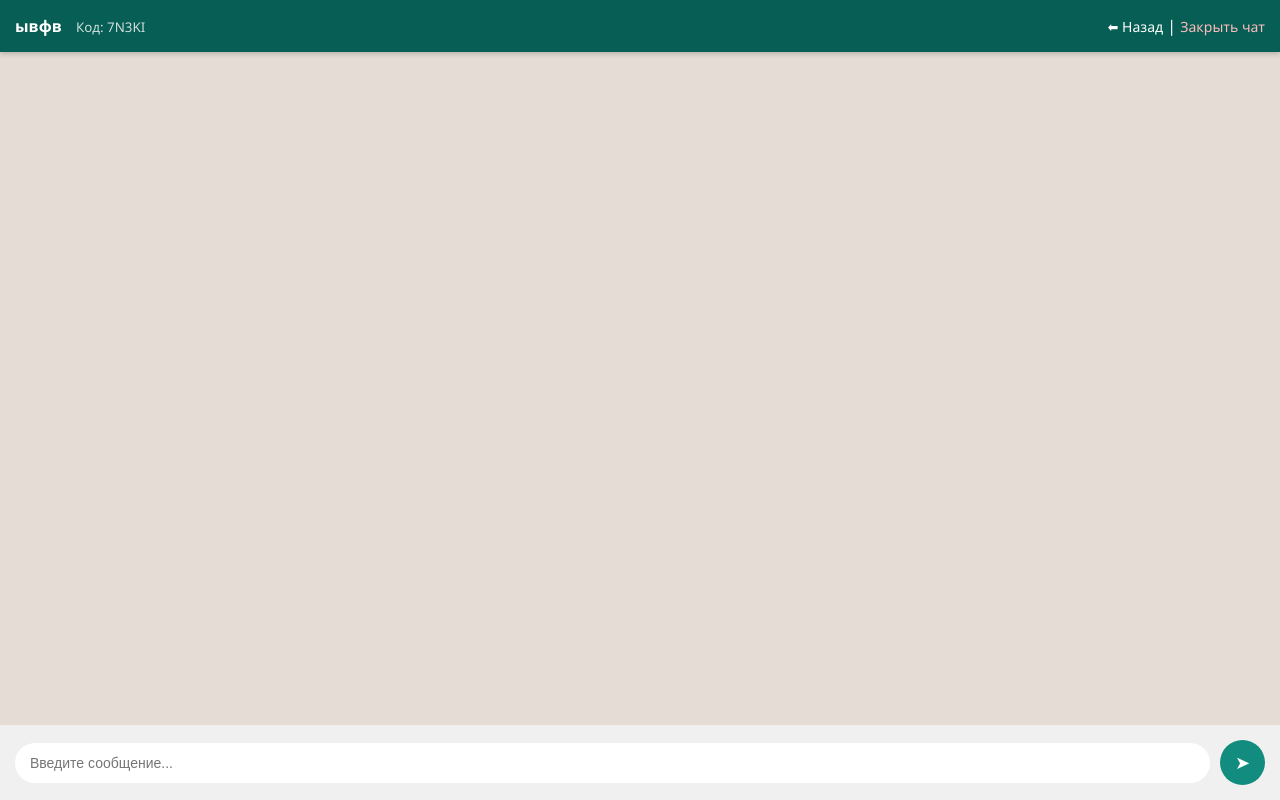
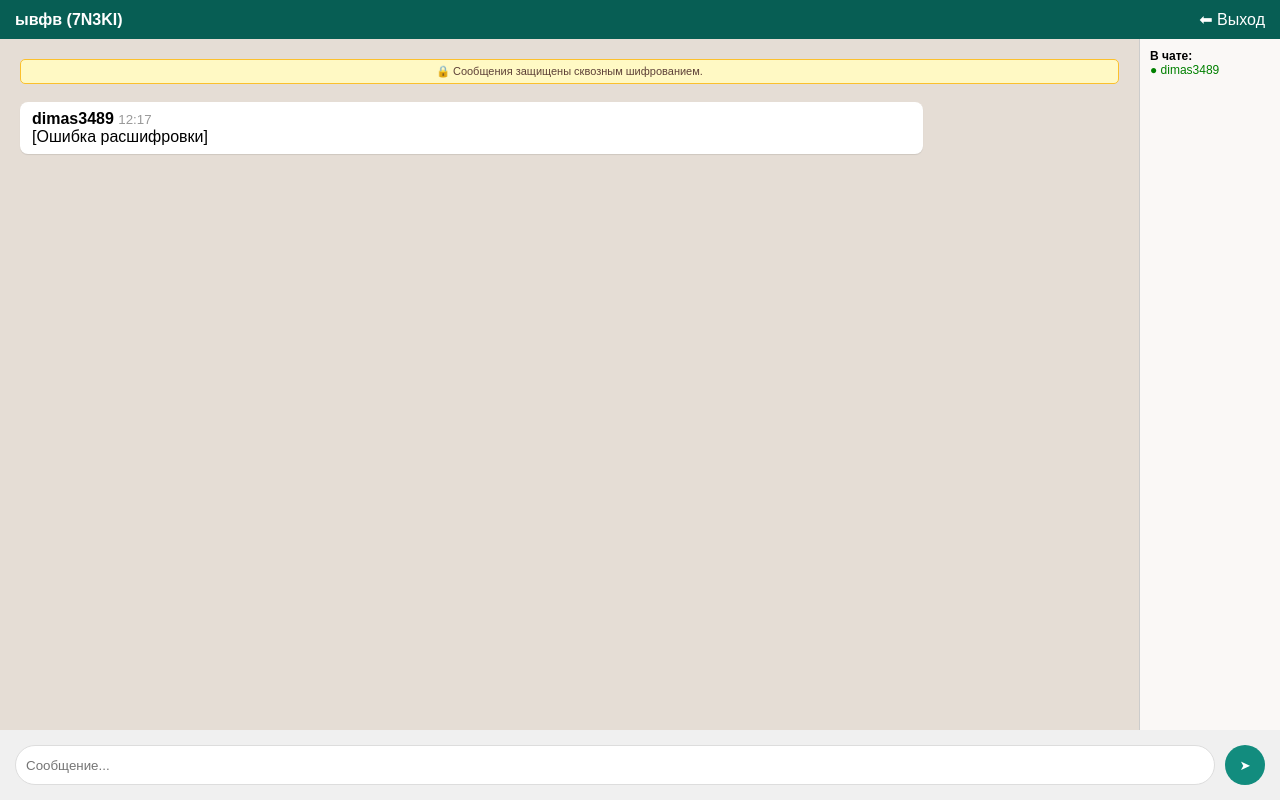
Before and after one commit to dimadomnin7458-hue/A_Messager, a Flask app: page /chat/1 in a window 1280 px wide. Run offline with Flask 3, Linux system fonts and the light colour scheme; a user stored in the database is signed in; data comes from the database, SQL or seed files in the repository.

Commit message:
Update chat.html

```diff
--- a/templates/chat.html
+++ b/templates/chat.html
@@ -4,68 +4,72 @@
     <meta charset="UTF-8">
     <title>Чат: {{ room.name }}</title>
     <style>
-        body { font-family: 'Segoe UI', Tahoma, Geneva, Verdana, sans-serif; background: #e5ddd5; margin: 0; display: flex; flex-direction: column; height: 100vh; }
-        .header { background: #075e54; color: white; padding: 15px; display: flex; justify-content: space-between; align-items: center; box-shadow: 0 2px 5px rgba(0,0,0,0.2); }
-        .header a { color: white; text-decoration: none; font-size: 14px; }
+        body { font-family: sans-serif; background: #e5ddd5; margin: 0; display: flex; flex-direction: column; height: 100vh; }
+        .header { background: #075e54; color: white; padding: 10px 15px; display: flex; justify-content: space-between; align-items: center; }
+        .main-container { display: flex; flex: 1; overflow: hidden; }
+        #chat-box { flex: 1; overflow-y: auto; padding: 20px; display: flex; flex-direction: column; gap: 8px; }
 
-        #chat-box { flex: 1; overflow-y: auto; padding: 20px; display: flex; flex-direction: column; gap: 10px; }
-        .m { background: white; padding: 8px 12px; border-radius: 8px; max-width: 80%; width: fit-content; box-shadow: 0 1px 2px rgba(0,0,0,0.1); position: relative; }
-        .m b { color: #075e54; font-size: 13px; }
-        .m small { color: #999; font-size: 10px; margin-left: 10px; }
+        /* Список пользователей */
+        .user-list { width: 120px; background: rgba(255,255,255,0.8); border-left: 1px solid #ccc; padding: 10px; font-size: 12px; }
+        .user-online { color: green; margin-bottom: 5px; }
 
-        .input-area { background: #f0f0f0; padding: 15px; display: flex; gap: 10px; align-items: center; }
-        #msgInp { flex: 1; padding: 12px 15px; border: none; border-radius: 25px; outline: none; font-size: 14px; }
+        .m { background: white; padding: 8px 12px; border-radius: 8px; max-width: 80%; box-shadow: 0 1px 1px rgba(0,0,0,0.1); }
+        .encryption-notice { background: #fff9c4; font-size: 11px; text-align: center; padding: 5px; margin-bottom: 10px; border-radius: 5px; border: 1px solid #fbc02d; color: #5d4037; }
 
-        .send-btn { background: #128c7e; color: white; border: none; width: 45px; height: 45px; border-radius: 50%; cursor: pointer; display: flex; align-items: center; justify-content: center; font-size: 18px; transition: 0.2s; }
-        .send-btn:hover { background: #075e54; transform: scale(1.05); }
-        .send-btn:active { transform: scale(0.9); }
+        .input-area { background: #f0f0f0; padding: 15px; display: flex; gap: 10px; }
+        #msgInp { flex: 1; padding: 10px; border-radius: 20px; border: 1px solid #ddd; outline: none; }
+        .send-btn { background: #128c7e; color: white; border: none; width: 40px; height: 40px; border-radius: 50%; cursor: pointer; }
     </style>
 </head>
 <body>
     <div class="header">
-        <div>
-            <strong>{{ room.name }}</strong>
-            <small style="opacity: 0.8; margin-left: 10px;">Код: {{ room.code }}</small>
+        <strong>{{ room.name }} ({{ room.code }})</strong>
+        <a href="/" style="color: white; text-decoration: none;">⬅ Выход</a>
+    </div>
+
+    <div class="main-container">
+        <div id="chat-box">
+            <div class="encryption-notice">🔒 Сообщения защищены сквозным шифрованием. Никто за пределами этого чата не может их прочитать.</div>
         </div>
-        <div>
-            <a href="/">⬅ Назад</a>
-            {% if room.creator_id == user_id %}
-            | <a href="/delete_room/{{ room.id }}" style="color: #ffbcbc;" onclick="return confirm('Удалить чат навсегда?')">Закрыть чат</a>
-            {% endif %}
+        <div class="user-list" id="user-list">
+            <b>В чате:</b><div id="users-container"></div>
         </div>
     </div>
 
-    <div id="chat-box"></div>
-
     <div class="input-area">
-        <input type="text" id="msgInp" placeholder="Введите сообщение..." onkeypress="if(event.key==='Enter') send()">
+        <input type="text" id="msgInp" placeholder="Сообщение..." onkeypress="if(event.key==='Enter') send()">
         <button class="send-btn" onclick="send()">➤</button>
     </div>
 
     <script>
         const roomId = {{ room.id }};
-        let lastMsgCount = 0;
+        let lastCount = 0;
 
         async function load() {
             const r = await fetch(`/api/messages/${roomId}`);
-            const msgs = await r.json();
-            if (msgs.length !== lastMsgCount) {
+            const data = await r.json();
+
+            // Сообщения
+            if (data.messages.length !== lastCount) {
                 const box = document.getElementById('chat-box');
-                box.innerHTML = msgs.map(m => `
-                    <div class="m">
-                        <b>${m.username}</b> <small>${m.time}</small><br>
-                        ${m.text}
-                    </div>
+                const notice = '<div class="encryption-notice">🔒 Сообщения защищены сквозным шифрованием.</div>';
+                box.innerHTML = notice + data.messages.map(m => `
+                    <div class="m"><b>${m.username}</b> <small style="color:#999">${m.time}</small><br>${m.text}</div>
                 `).join('');
                 box.scrollTop = box.scrollHeight;
-                lastMsgCount = msgs.length;
+                lastCount = data.messages.length;
             }
+
+            // Пользователи
+            document.getElementById('users-container').innerHTML = data.users.map(u => `
+                <div class="user-online">● ${u}</div>
+            `).join('');
         }
 
         async function send() {
             const inp = document.getElementById('msgInp');
-            const text = inp.value.trim();
-            if (!text) return;
+            if (!inp.value.trim()) return;
+            const text = inp.value;
             inp.value = '';
             await fetch('/api/send', {
                 method: 'POST',
@@ -74,7 +78,6 @@
             });
             load();
         }
-
         setInterval(load, 2000);
         load();
     </script>
```
